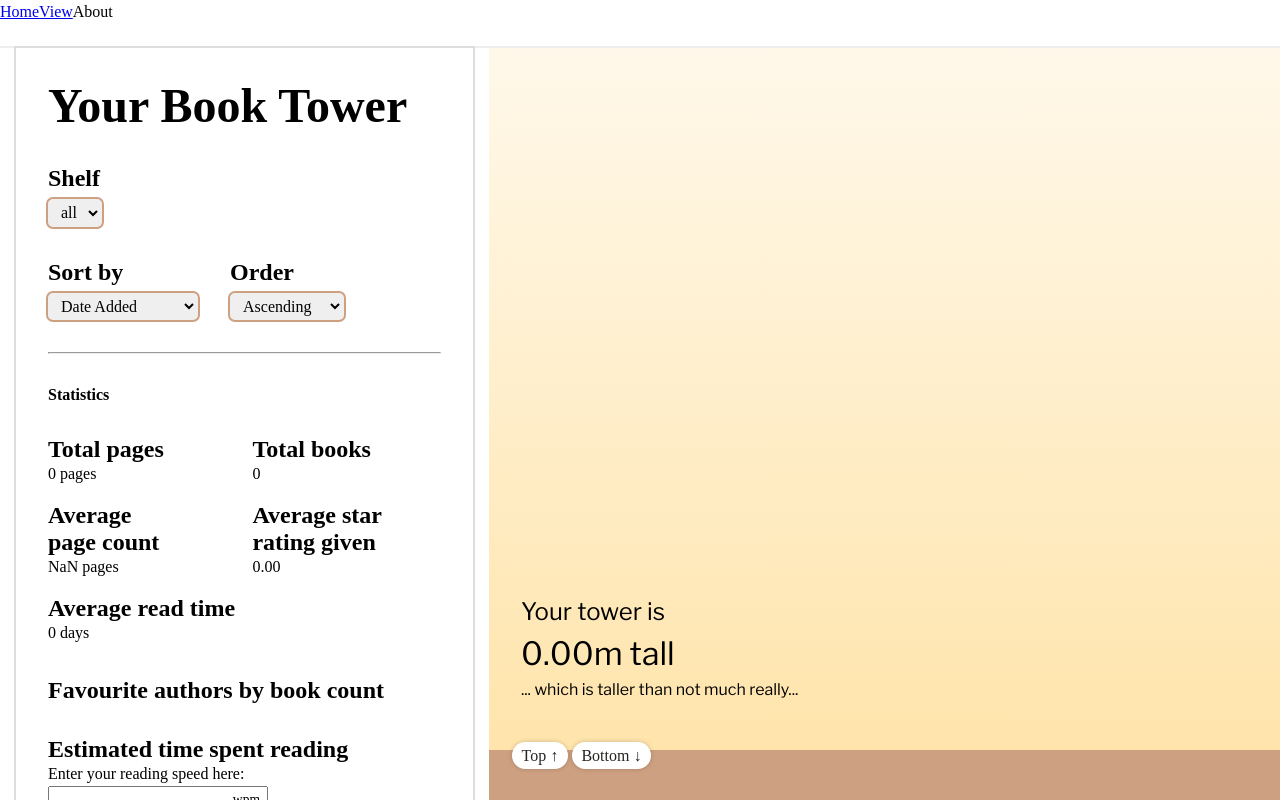
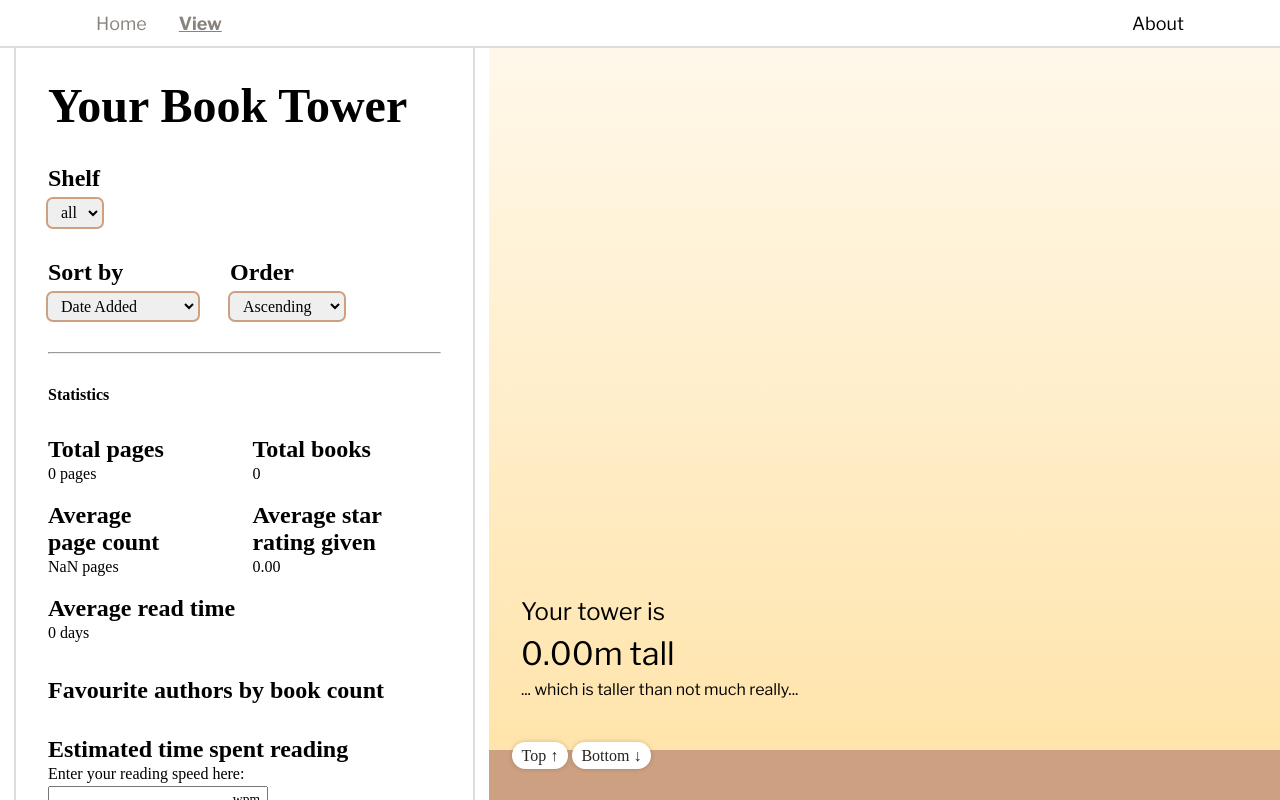
Before and after one commit to ReusableChopsticks/GoodreadsAnalyser, a React (Vite) app: page /GoodreadsAnalyser/view in a window 1280 px wide. Built offline with nearby package versions, Linux system fonts and the light colour scheme.

Commit message:
formatted navbar

```diff
--- a/src/Components/NavBar.css
+++ b/src/Components/NavBar.css
@@ -1,10 +1,3 @@
-.navbar {
-  width: 100%;
-  min-height: 3rem;
-  background-color: var(--clr-neutral-100);
-  border-bottom: 2px solid #eee;
-}
-
 /* CONTRACT */
 /*
   NavBar will always be a sibling to the page contents
@@ -17,3 +10,37 @@
 .navbar + div {
   flex-grow: 1;
 }
+
+.navbar {
+  width: 100%;
+  min-height: 3rem;
+  background-color: var(--clr-neutral-100);
+  border-bottom: 2px solid #ddd;
+  display: flex;
+  justify-content: space-between;
+  align-items: center;
+  padding: 0 6rem;
+  font-size: large;
+  font-family: var(--ff-secondary);
+}
+
+.navbar .left, .right {
+  display: flex;
+  align-items: center;
+  gap: 2rem;
+}
+
+.navbar a {
+  transition: .2s;
+  text-decoration: none;
+  color: var(--clr-neutral-800)
+}
+
+.navbar a:hover {
+  color: var(--clr-neutral-900);
+}
+
+.navbar .active {
+  text-decoration: underline;
+  font-weight: bold;
+}
--- a/src/Components/NavBar.tsx
+++ b/src/Components/NavBar.tsx
@@ -5,9 +5,15 @@ export default function NavBar() {
 
   return (
     <div className="navbar">
-      <NavLink to="/">Home</NavLink>
-      <NavLink to="/view">View</NavLink>
-      About
+      <div className="left">
+        <NavLink to="/" >Home</NavLink>
+        <NavLink to="/view">View</NavLink>
+      </div>
+
+      <div className="right">
+        <span>About</span>
+      </div>
+
 
     </div>
   )
--- a/src/HomePage/HomePage.css
+++ b/src/HomePage/HomePage.css
@@ -58,7 +58,7 @@
 }
 
 #input-privacy-notice {
-  font-size: var(--fs-small);
+  font-size: var(--fs-medium);
   font-weight: 100;
   align-self: flex-end;
 }
```
